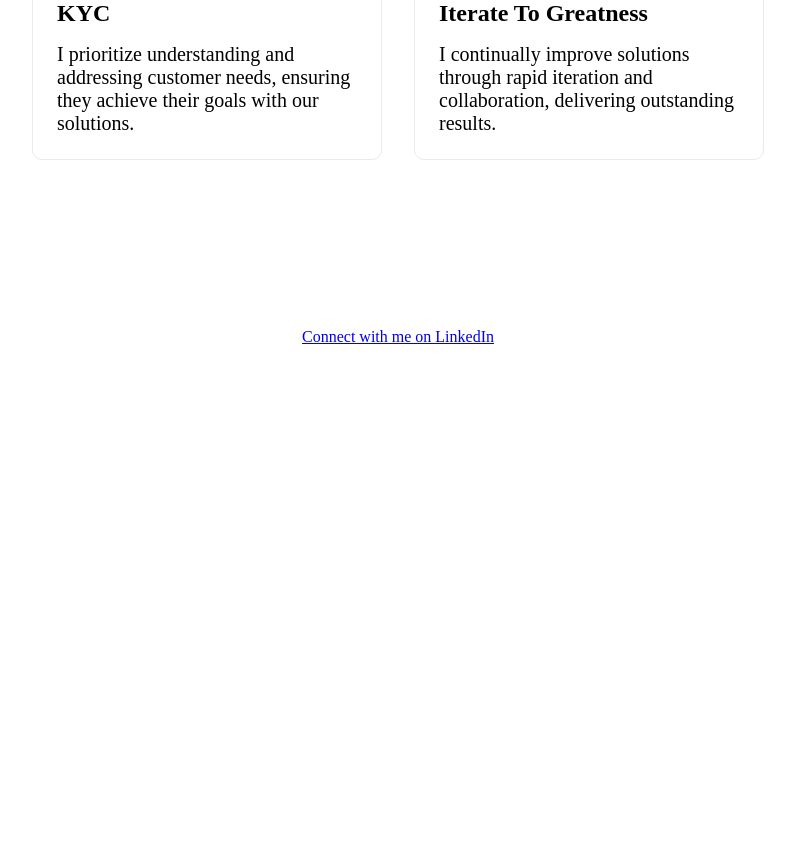
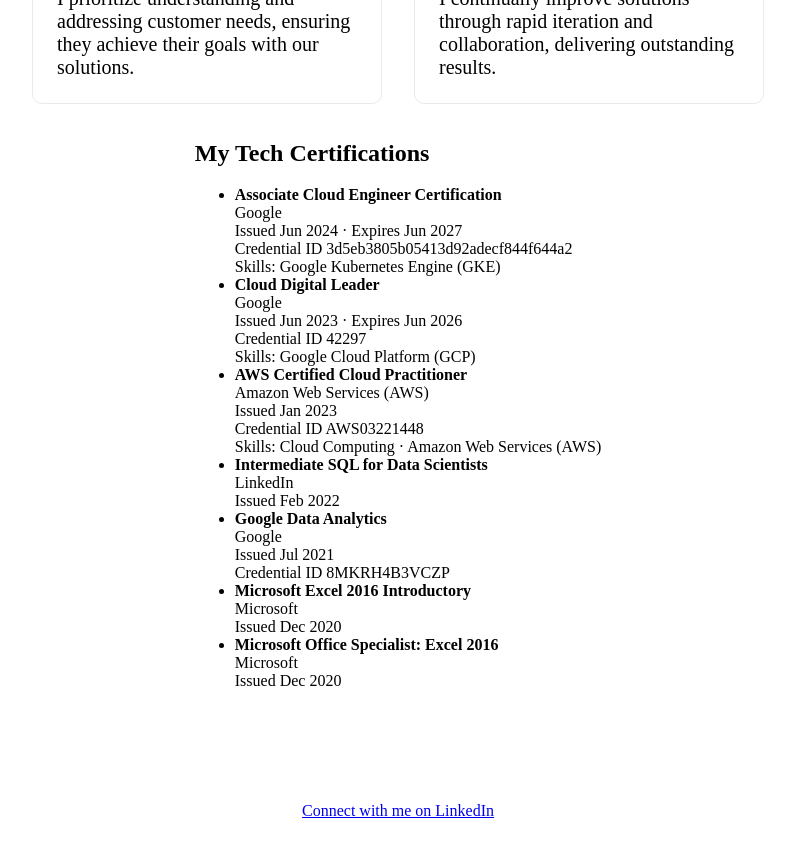
Before and after one commit to ralphieninefo/hire-raphael-nextjs, a Next.js app: page / in a window 1280 px wide. Shown: the part 640-1494 px from the top of the page, without its empty margins (242-1037 px from the left). Before the commit the page ends 1026 px from the top, so only its background shows below. Built offline with nearby package versions, Linux system fonts and the light colour scheme.

Commit message:
Update styles and add tech certifications

```diff
--- a/pages/index.js
+++ b/pages/index.js
@@ -40,6 +40,54 @@
             <p>I continually improve solutions through rapid iteration and collaboration, delivering outstanding results.</p>
           </div>
         </div>
+
+        <div className={styles.certifications}>
+          <h2>My Tech Certifications</h2>
+          <ul>
+            <li>
+              <strong>Associate Cloud Engineer Certification</strong><br />
+              Google<br />
+              Issued Jun 2024 · Expires Jun 2027<br />
+              Credential ID 3d5eb3805b05413d92adecf844f644a2<br />
+              Skills: Google Kubernetes Engine (GKE)
+            </li>
+            <li>
+              <strong>Cloud Digital Leader</strong><br />
+              Google<br />
+              Issued Jun 2023 · Expires Jun 2026<br />
+              Credential ID 42297<br />
+              Skills: Google Cloud Platform (GCP)
+            </li>
+            <li>
+              <strong>AWS Certified Cloud Practitioner</strong><br />
+              Amazon Web Services (AWS)<br />
+              Issued Jan 2023<br />
+              Credential ID AWS03221448<br />
+              Skills: Cloud Computing · Amazon Web Services (AWS)
+            </li>
+            <li>
+              <strong>Intermediate SQL for Data Scientists</strong><br />
+              LinkedIn<br />
+              Issued Feb 2022
+            </li>
+            <li>
+              <strong>Google Data Analytics</strong><br />
+              Google<br />
+              Issued Jul 2021<br />
+              Credential ID 8MKRH4B3VCZP
+            </li>
+            <li>
+              <strong>Microsoft Excel 2016 Introductory</strong><br />
+              Microsoft<br />
+              Issued Dec 2020
+            </li>
+            <li>
+              <strong>Microsoft Office Specialist: Excel 2016</strong><br />
+              Microsoft<br />
+              Issued Dec 2020
+            </li>
+          </ul>
+        </div>
       </main>
 
       <footer className={styles.footer}>
```
